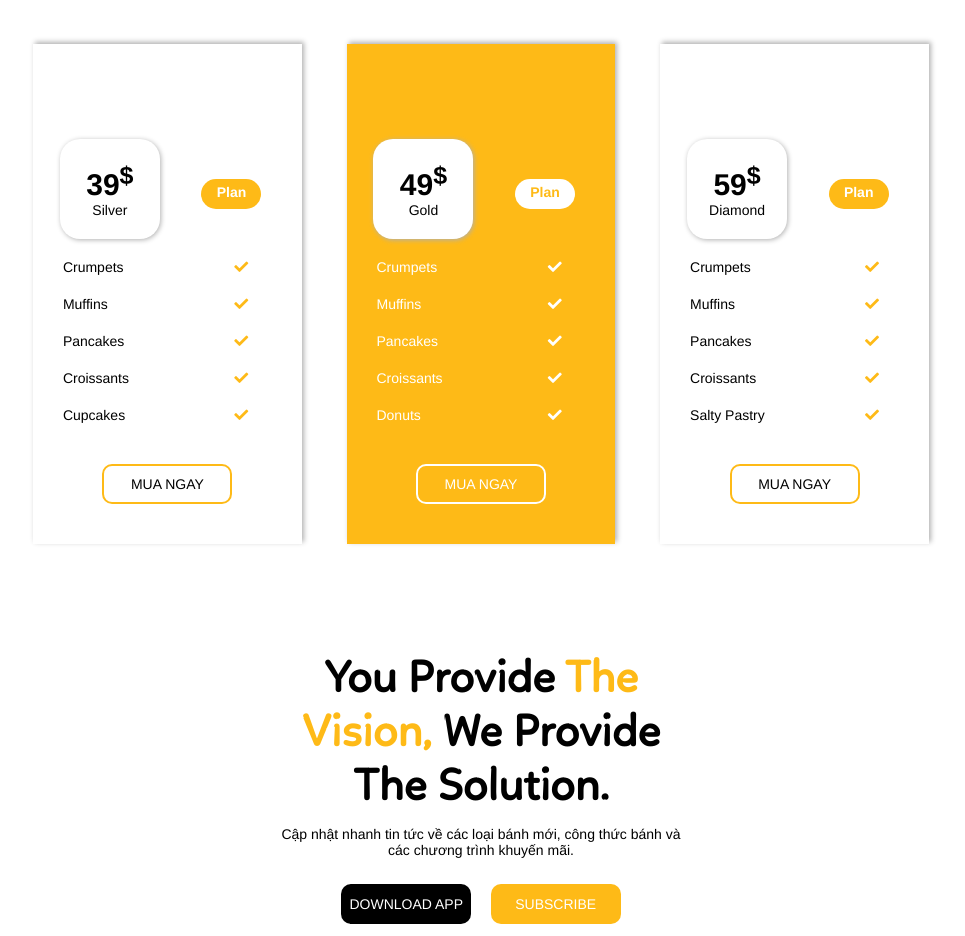
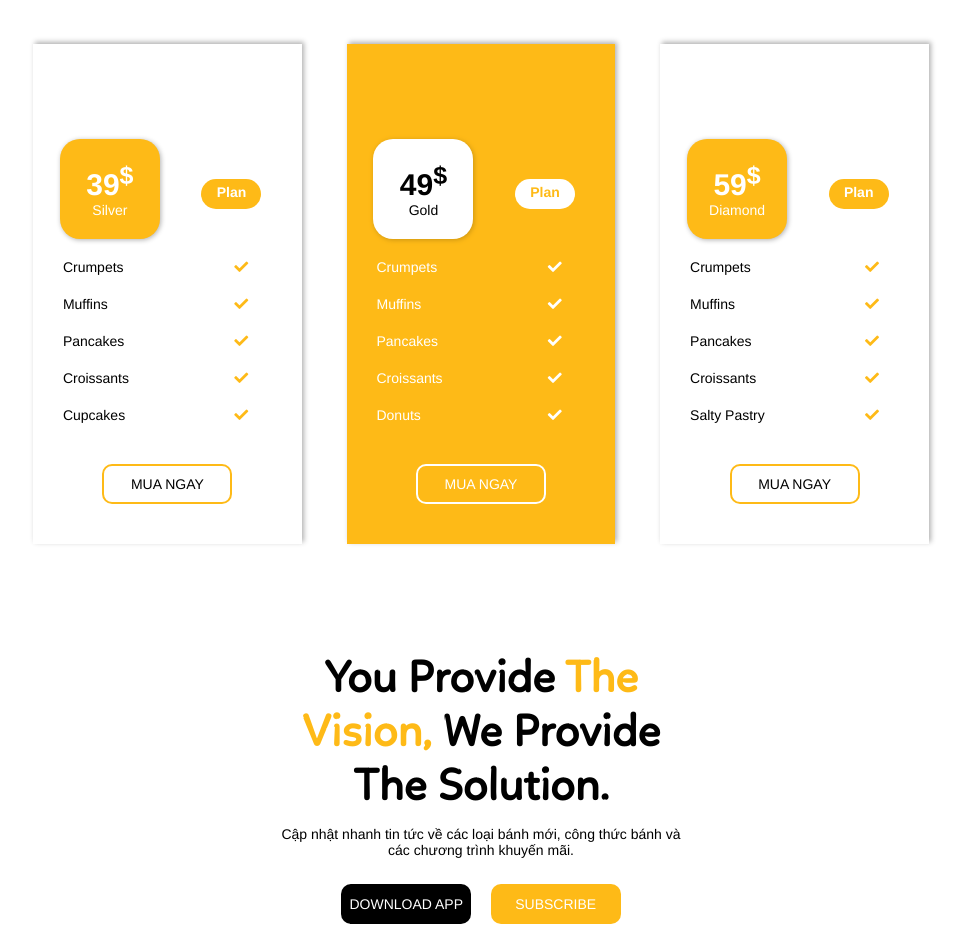
Before and after one commit to QueNguyen1304/Cookieshop, a plain HTML site: page index.html in a window 1280 px wide. Shown: the part 3360-4296 px from the top of the page, without its empty margins (159-1124 px from the left). Drawn offline with nearby package versions, Linux system fonts and the light colour scheme.

Commit message:
Update main.css

```diff
--- a/Css/main.css
+++ b/Css/main.css
@@ -511,7 +511,8 @@ button a{
 	width: 100px;
 	height: 100px;
 	border-radius: 20px;
-	background: white;
+	background: #feba17;
+	color: white;
 	float: left;
 	text-align: center;
 	justify-content: center;
@@ -522,6 +523,11 @@ button a{
 	position: absolute;
 	bottom: -30%;
 	left: 10%;
+}
+.price-content:nth-child(2) .price-item-gia {
+	background: white;
+	color: black;
+	box-shadow: 1px 1px 5px #CC9513;
 }
 .price-item-plan{
 	width: 60px;
```
